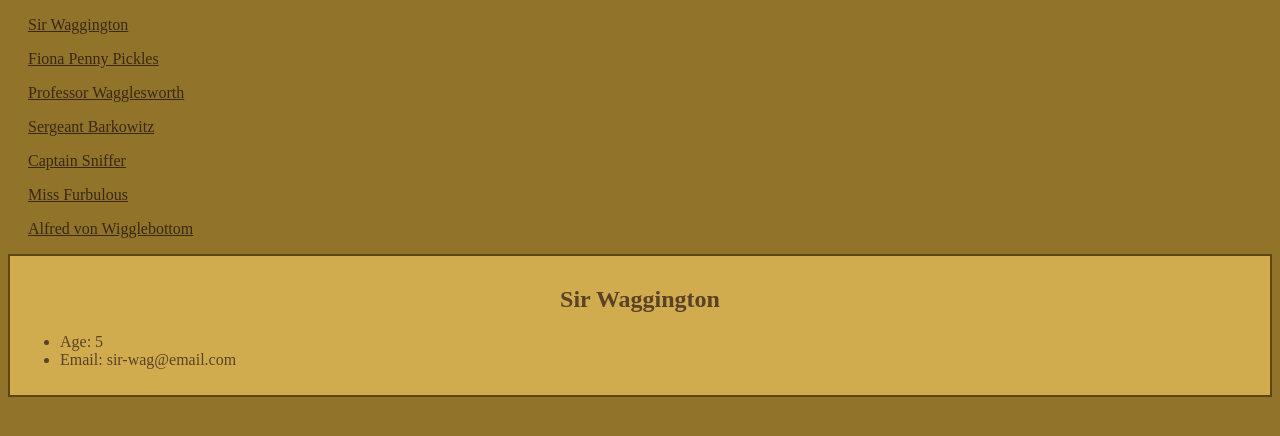
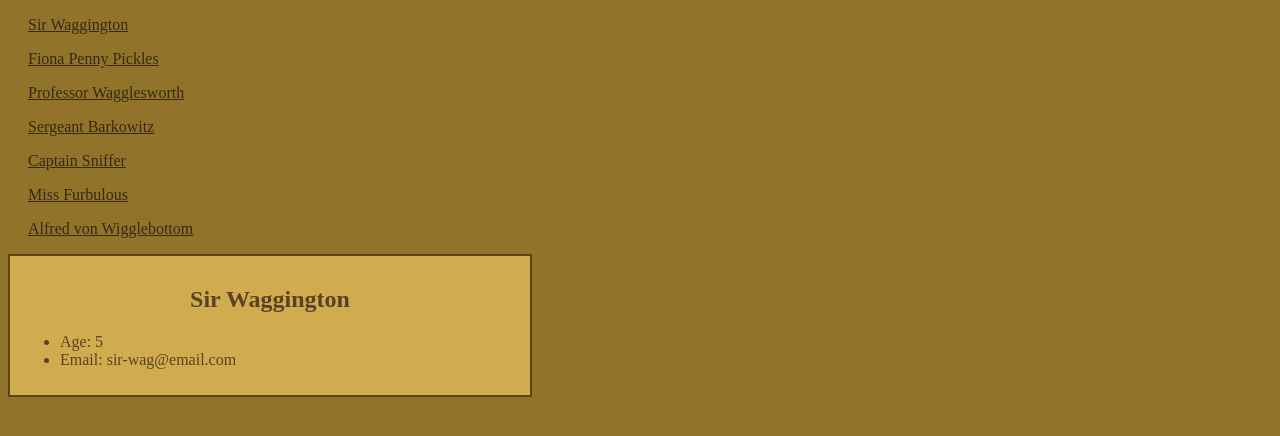
Before and after one commit to NickRoccodev11/Unit3_PuppyPals, a React (Vite) app: page / in a window 1280 px wide. Both pictures are taken after a click on the element "Sir Waggington". Shown: the top 436 px of the page. Built offline with nearby package versions, Linux system fonts and the light colour scheme.

Commit message:
added components

```diff
--- a/src/App.jsx
+++ b/src/App.jsx
@@ -1,37 +1,29 @@
+//data
 import { puppyList } from './data.js'
+//methods
 import { useState } from 'react'
+//components
+import List from './List.jsx'
+import Display from './Display.jsx'
 
 function App() {
   const [puppies, setPuppies] = useState(puppyList)
-  const [featPupId, setFeatPupId] = useState(null)
+  const [featPup, setFeatPup] = useState(null)
 
-  const featuredPup = puppies.find(curPup => {
-    return curPup.id === featPupId
-  })
-
+  const handlePuppyChoice = (puppy) => {
+    const selectedPup = puppies.find(curPup => {
+      return curPup.id === puppy.id
+    })
+    setFeatPup(selectedPup)
+  }
 
   return (
     <div className='app'>
-      {
-        puppies.map((puppy) => {
-          return <p
-            className='listp'
-            onClick={() => { setFeatPupId(puppy.id) }}
-            key={puppy.id}
-          >
-            {puppy.name}
-          </p>
-        })
-      }
-      {featPupId && (
-        <div id="feature">
-          <h2>{featuredPup.name}</h2>
-          <ul>
-            <li>Age: {featuredPup.age}</li>
-            <li>Email: {featuredPup.email}</li>
-          </ul>
-        </div>
-      )}
+      <List
+        puppies={puppies}
+        choosePuppy={handlePuppyChoice}
+      />
+      <Display puppyToDisplay={featPup} />
     </div>
   )
 }
--- /dev/null
+++ b/src/Display.jsx
@@ -0,0 +1,17 @@
+const Display = ({ puppyToDisplay }) => {
+  return (
+    <>
+      {puppyToDisplay && (
+        <div id="feature">
+          <h2>{puppyToDisplay.name}</h2>
+          <ul>
+            <li>Age: {puppyToDisplay.age}</li>
+            <li>Email: {puppyToDisplay.email}</li>
+          </ul>
+        </div>
+      )}
+    </>
+  )
+}
+
+export default Display
--- /dev/null
+++ b/src/List.jsx
@@ -0,0 +1,21 @@
+
+
+const List = ({ puppies, choosePuppy }) => {
+  return (
+    <>
+      {
+        puppies.map((puppy) => {
+          return <p
+            className='listp'
+            onClick={() => choosePuppy(puppy)}
+            key={puppy.id}
+          >
+            {puppy.name}
+          </p>
+        })
+      }
+    </>
+  )
+}
+
+export default List
--- a/src/index.css
+++ b/src/index.css
@@ -6,7 +6,8 @@ body {
   padding: 10px;
   border: 2px solid rgb(91, 70, 18);
   background-color: rgb(208, 172, 79);
-  color: rgb(89, 66, 37)
+  color: rgb(89, 66, 37);
+  width:500px;
 }
 
 #feature>h2 {
```
